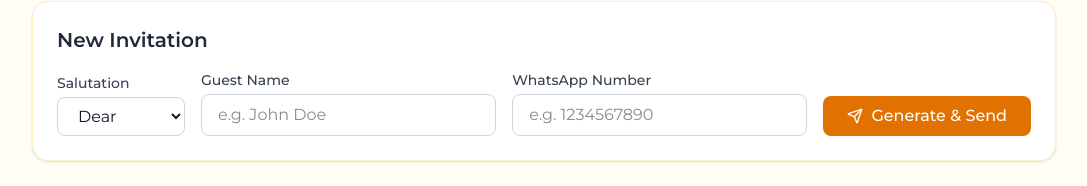
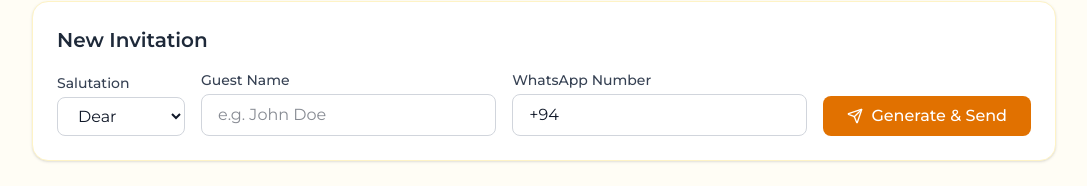
Before and after one commit to Rasindu-perera/Digital-wedding-invitation, a Next.js app: page /admin in a window 1280 px wide. Shown: the part 113-299 px from the top of the page, without its empty margins (96-1183 px from the left). Built offline with nearby package versions, Linux system fonts and the light colour scheme; no server answers; the database is empty.

Commit message:
Set default WhatsApp country code to +94

```diff
--- a/src/app/admin/page.tsx
+++ b/src/app/admin/page.tsx
@@ -33,7 +33,7 @@ export default function AdminDashboard() {
   const [guests, setGuests] = useState<Guest[]>([]);
   const [salutation, setSalutation] = useState('Dear');
   const [name, setName] = useState('');
-  const [phone, setPhone] = useState('');
+  const [phone, setPhone] = useState('+94');
   const [loading, setLoading] = useState(false);
   const router = useRouter();
 
@@ -98,7 +98,7 @@ export default function AdminDashboard() {
 
       fetchGuests();
       setName('');
-      setPhone('');
+      setPhone('+94');
       setSalutation('Dear');
     } catch (error) {
       console.error('Error generating invite:', error);
```
